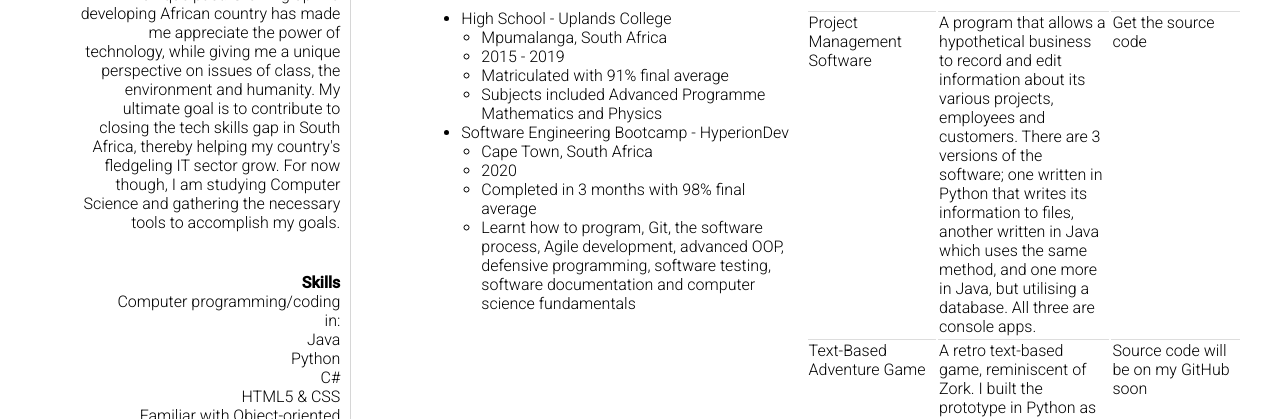
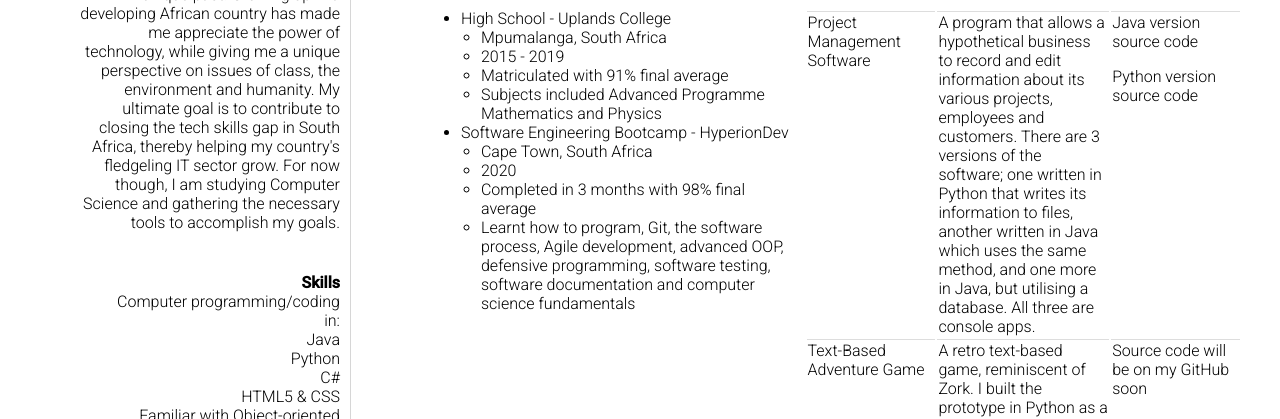
Before and after one commit to adenhaus/Aden_Haussmann_Resume, a plain HTML site: page index.html in a window 1280 px wide. Shown: the part 236-655 px from the top of the page. Drawn offline with Linux system fonts and the light colour scheme.

Commit message:
updted links

```diff
--- a/index.html
+++ b/index.html
@@ -101,9 +101,15 @@
                     <td width="30%">Project Management Software</td>
                     <td width="40%">A program that allows a hypothetical business to record and edit information about its various projects, employees and customers. There are 3 versions of the software; one written in Python that writes its information to files, another written in Java which uses the same method, and one more in Java, but utilising a database. All three are console apps.</td>
                     <td width="30%">
-                      <a href="https://github.com/adenhaus/Task-Manager-App" target="blank">
+                      <a href="https://github.com/adenhaus/Project-Manager-App" target="blank">
                         <div style="height:100%;width:100%">
-                          Get the source code
+                          Java version source code
+                      </div>
+                      </a>
+                      <p></p>
+                      <a href="https://github.com/adenhaus/Project-Manager-App" target="blank">
+                        <div style="height:100%;width:100%">
+                          Python version source code
                       </div>
                       </a>
                     </td>
```
